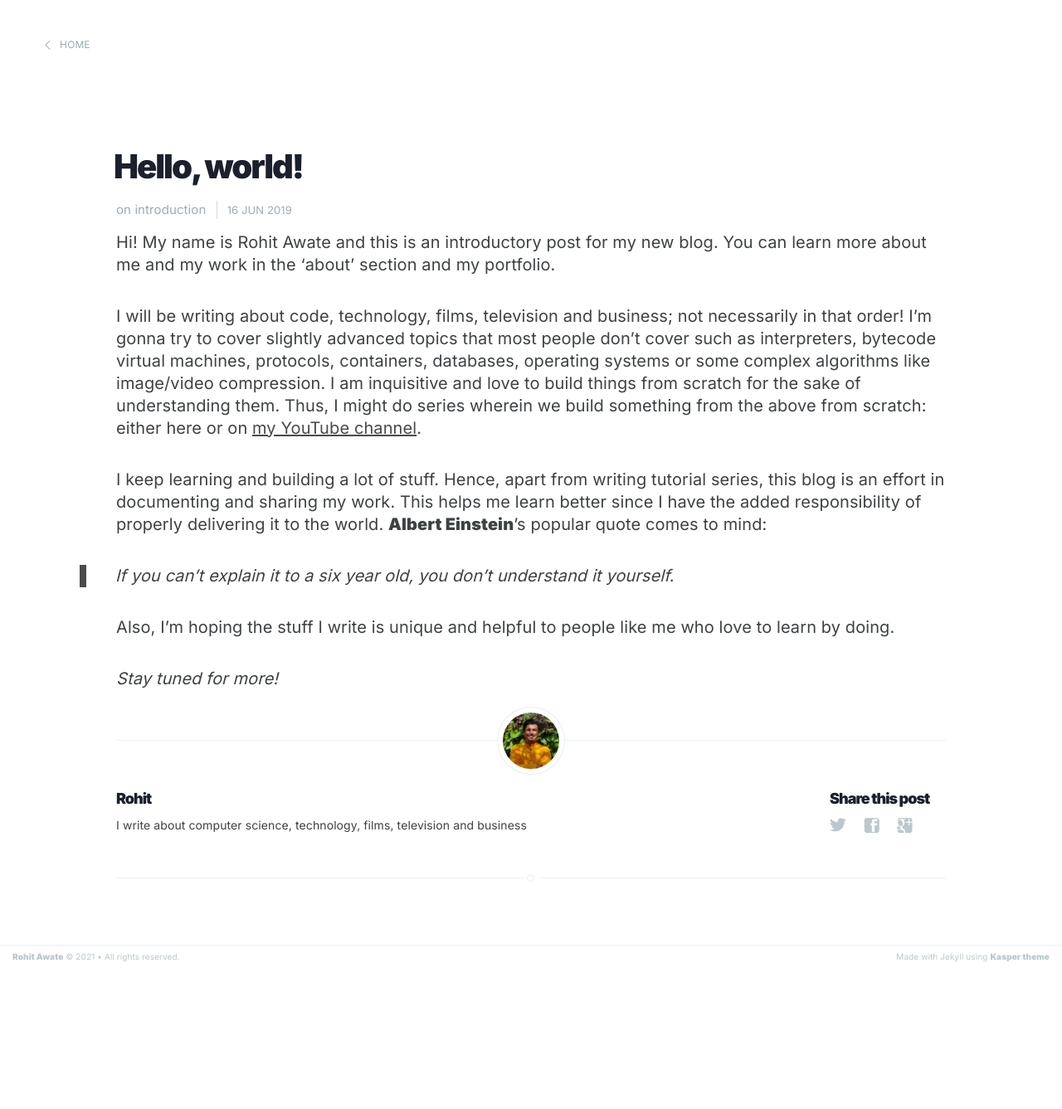
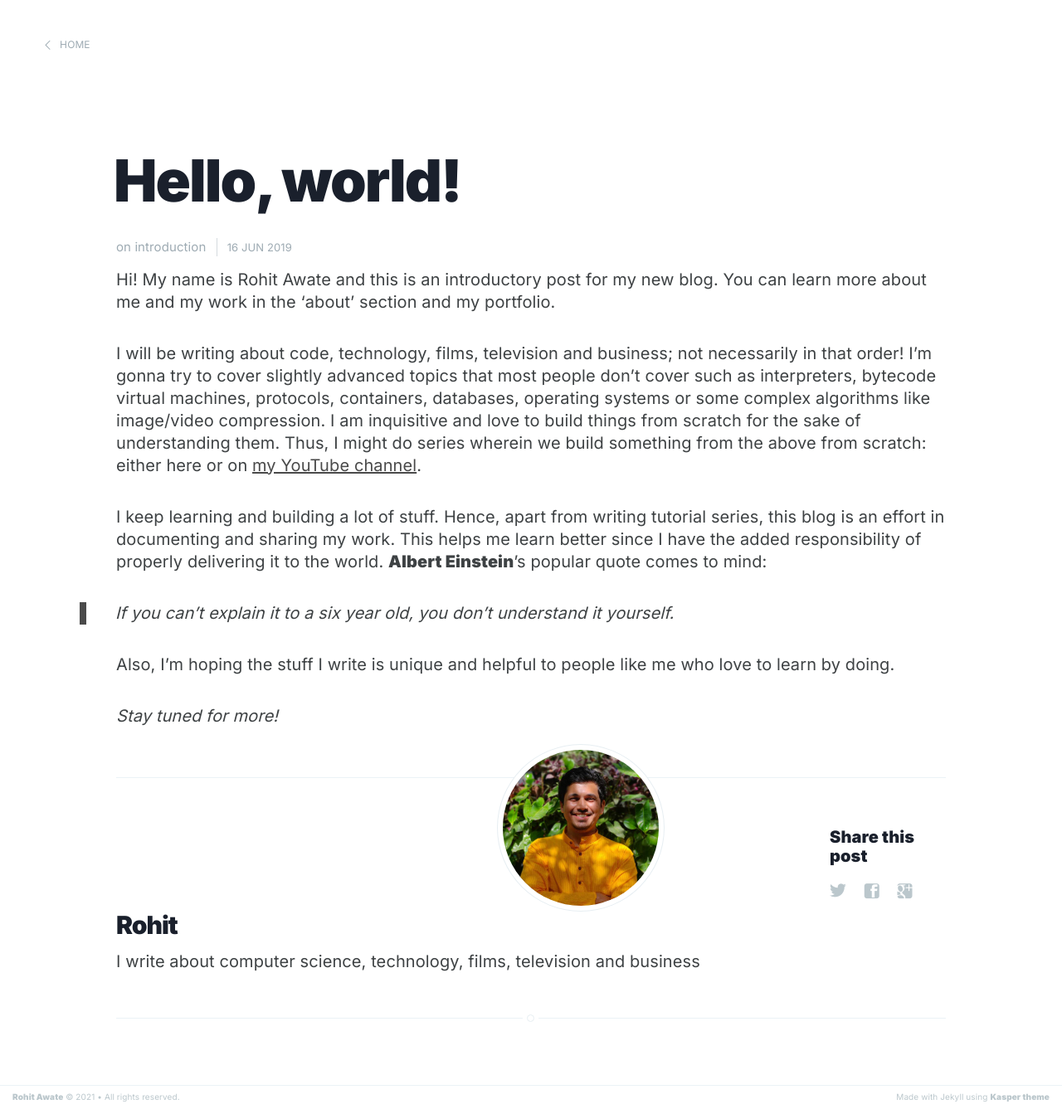
Before and after one commit to RohitAwate/rohitawate.github.io, a Jekyll site: the page built from _posts/2019-06-16-hello-world.md, in a window 1280 px wide. Shown: the whole page at 83% size. Built offline with Jekyll 4.4.1, drawn with Linux system fonts in a browser that asks for light colours; before the commit the page ends 1167 px from its top, so only the background shows below that.

Commit message:
Bump up footer stuff

```diff
--- a/_config.yml
+++ b/_config.yml
@@ -9,7 +9,7 @@ highlighter: rouge
 
 logo: false
 paginate: 15
-google_analytics: "UA-31897052-1"
+google_analytics: ""
 plugins: [jekyll-paginate]
 
 # Details for the RSS feed generator
--- a/_includes/share.html
+++ b/_includes/share.html
@@ -1,5 +1,5 @@
 <section class="share">
-    <h4>Share this post</h4>
+    <h5>Share this post</h5>
     <a class="icon-twitter" href="http://twitter.com/share?text={{page.title}}&amp;url={{site.domain_name}}{{ page.url }}"
         onclick="window.open(this.href, 'twitter-share', 'width=550,height=235');return false;">
         <span class="hidden">Twitter</span>
--- a/assets/css/screen.css
+++ b/assets/css/screen.css
@@ -206,7 +206,7 @@ h4, h5, h6 {
 }
 
 h1 {
-    font-size: 4rem;
+    font-size: 3.5em;
     letter-spacing: -2px;
     text-indent: -3px;
 }
@@ -915,13 +915,13 @@ margin on the iframe, cause it breaks stuff. */
 }
 
 .post-footer h4 {
-    font-size: 1.8rem;
+    font-size: 3rem;
     margin: 0;
 }
 
 .post-footer p {
     margin: 1rem 0;
-    font-size: 1.4rem;
+    font-size: 2rem;
     line-height: 1.75em;
 }
 
@@ -945,6 +945,7 @@ margin on the iframe, cause it breaks stuff. */
 
 /* Create some space to the right for the share links */
 .post-footer .author {
+    margin-top: 100px;
     margin-right: 180px;
 }
 
@@ -1122,8 +1123,8 @@ margin on the iframe, cause it breaks stuff. */
     top: -40px;
     left: 50%;
     margin-left: -40px;
-    width: 80px;
-    height: 80px;
+    width: 200px;
+    height: 200px;
     border-radius: 100%;
     overflow: hidden;
     padding: 6px;
@@ -1654,6 +1655,7 @@ margin on the iframe, cause it breaks stuff. */
     }
 
     .post-footer .author {
+        margin-top: 100px;
         margin: 0 0 2rem 0;
         padding: 0 0 1.6rem 0;
         border-bottom: #EBF2F6 1px dashed;
```
